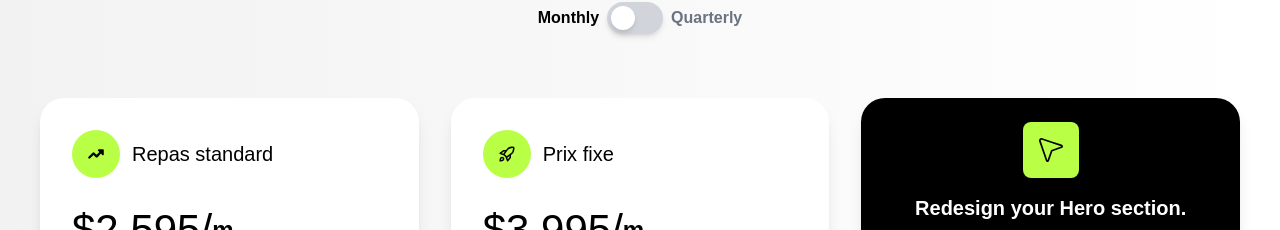
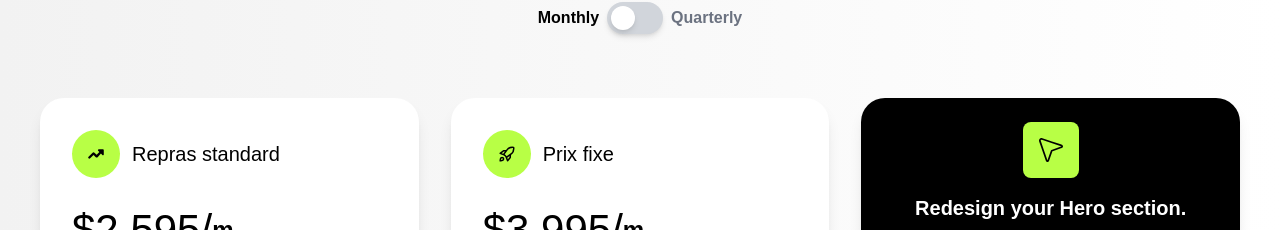
Before and after one commit to hendrckks/mtandao, a React (Vite) app: page / in a window 1280 px wide. Shown: the part 4166-4396 px from the top of the page. Built offline with nearby package versions, Linux system fonts and the light colour scheme; a web font is replaced by a local one.

Commit message:
edit: price card title

```diff
--- a/src/components/sections/Pricing.tsx
+++ b/src/components/sections/Pricing.tsx
@@ -96,7 +96,7 @@ const pricingPlans: Array<
   Omit<PricingCardProps, 'price' | 'isQuarterly'> & { price: number }
 > = [
   {
-    title: 'Repas standard',
+    title: 'Repras standard',
     price: 2595,
     description: 'One request at a time. Pause or cancel anytime.',
     icon: <GraphArrowIncreaseSolid className="text-black" />,
```
